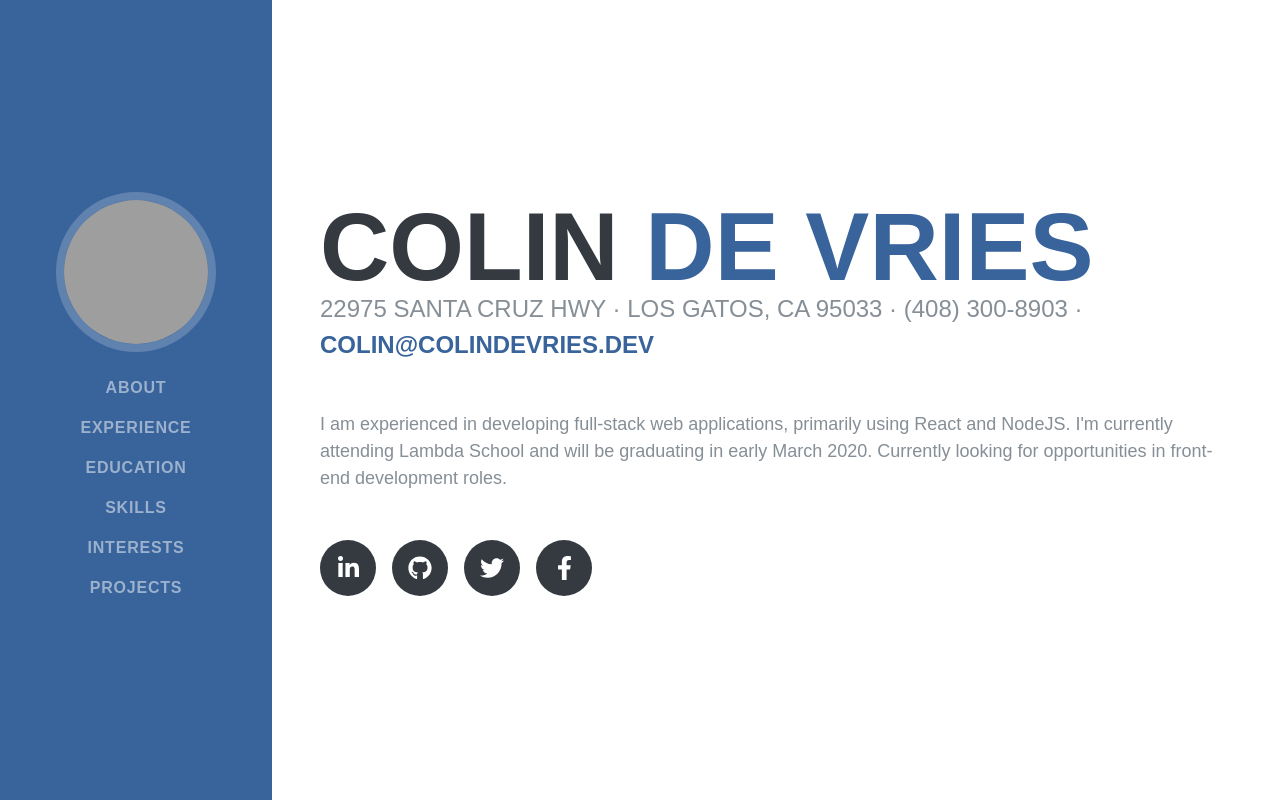
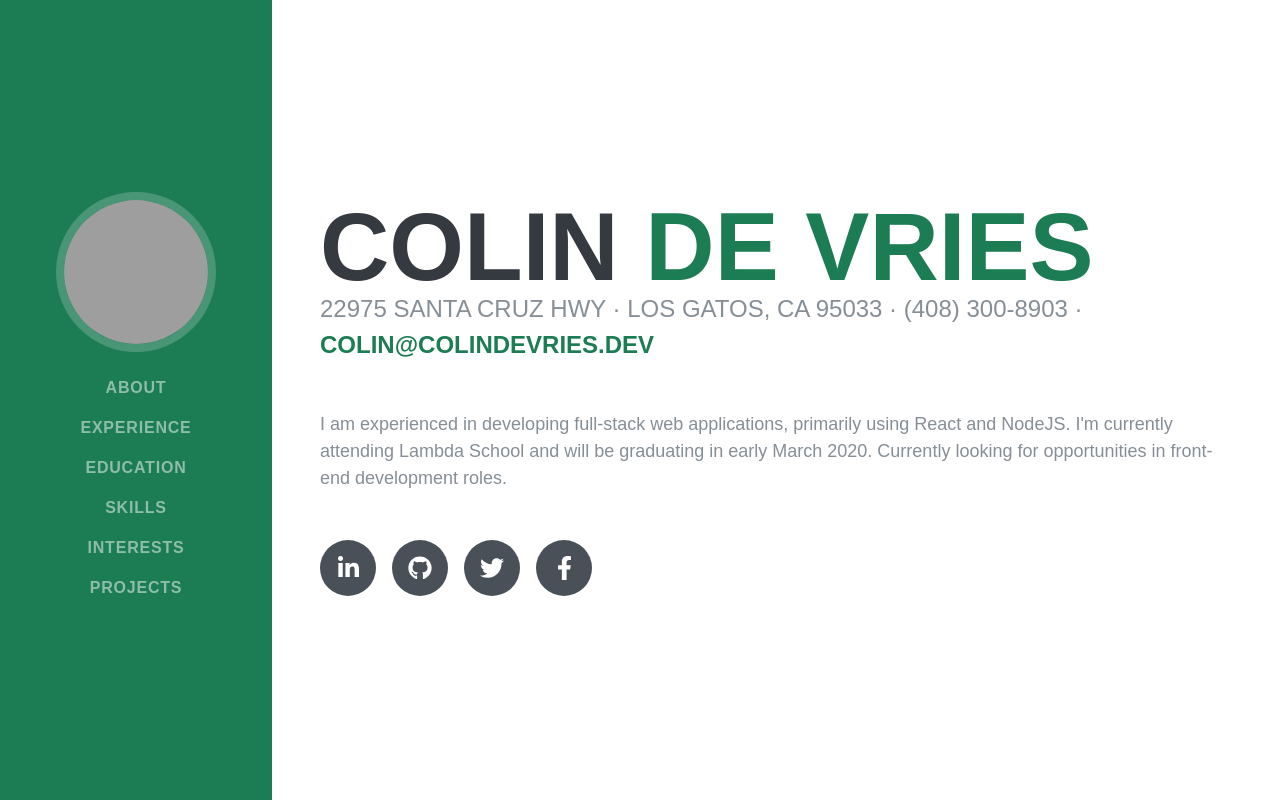
Before and after one commit to dvcolin/colindevries.dev-react, a React (Create React App) app: page / in a window 1280 px wide. Shown: the top 800 px of the page. Built offline with nearby package versions, Linux system fonts and the light colour scheme; grey boxes are pictures that could not be loaded; what webfontloader would draw is missing.

Commit message:
change primary color

```diff
--- a/src/sections/about.js
+++ b/src/sections/about.js
@@ -52,7 +52,7 @@ const SocialLinkContainer = styled('a')(
     justifyContent: 'center',
     alignItems: 'center',
     fontSize: 2,
-    bg: 'secondary',
+    bg: 'button',
     color: 'background',
     borderRadius: '50%',
     mr: 2,
--- a/src/styles/theme.js
+++ b/src/styles/theme.js
@@ -18,8 +18,9 @@ export default {
   colors: {
     text: '#868e96',
     background: '#fff',
-    primary: '#38639b',
+    primary: '#1C7C54',
     secondary: '#343a40',
+    button: '#495057',
     nav: {
       link: 'rgba(255, 255, 255, .5)',
       linkHover: 'rgba(255, 255, 255, .75)',
```
